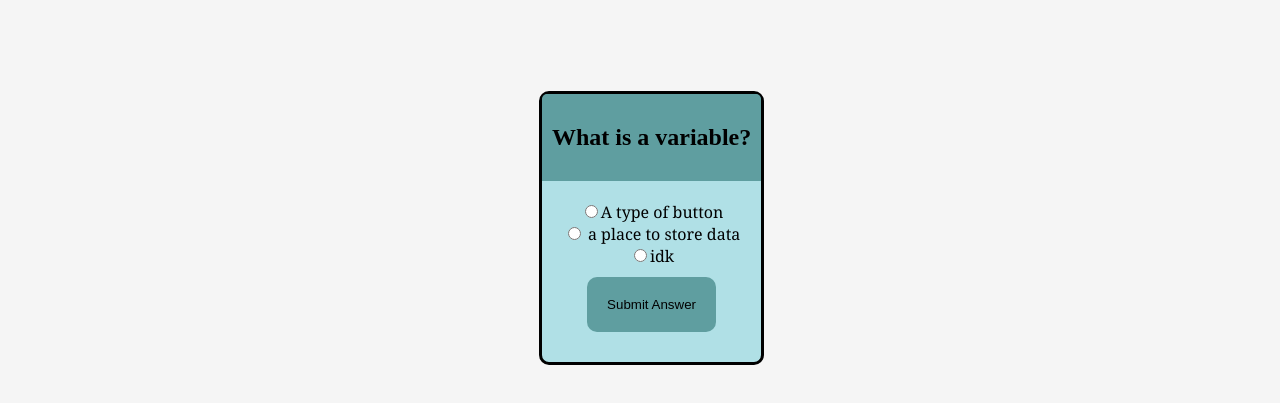
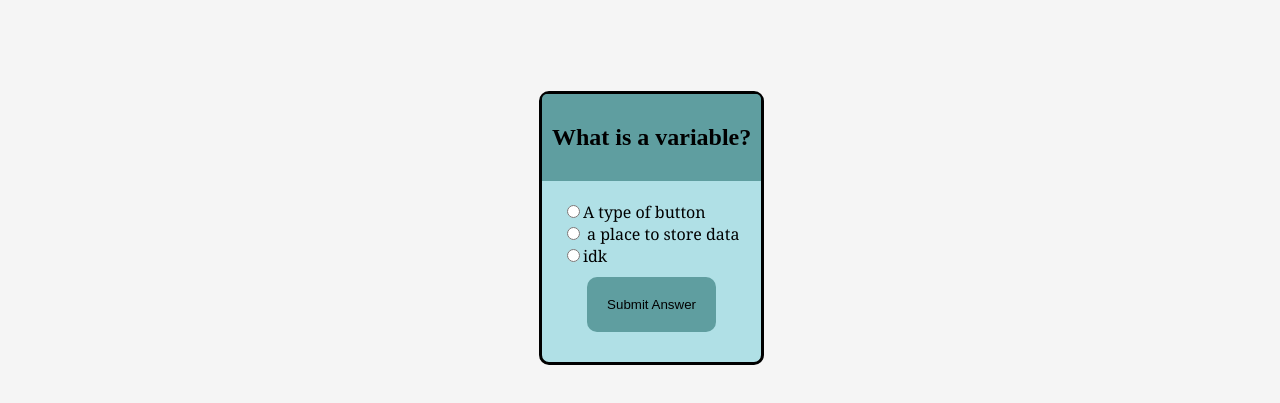
Before and after one commit to warmage12354/QuizGame, a plain HTML site: page frontend/index.html in a window 1280 px wide. Shown: the part 79-482 px from the top of the page. Drawn offline with Linux system fonts and the light colour scheme.

Commit message:
Some edits to the Ui of The app

```diff
--- a/frontend/app.js
+++ b/frontend/app.js
@@ -53,6 +53,7 @@ const loadQuiz = () => {
     //sets input to type to a radio button and its name to answer
     choice.type = "radio";
     choice.name = "answer";
+    choice.setAttribute("id", "selection" )
     choiceLabel.setAttribute("id", "selectionsText")
 
     // sets the value to be incremented
--- a/frontend/styles.css
+++ b/frontend/styles.css
@@ -8,6 +8,7 @@ h1 {
   border-radius: 20px;
 
 }
+
 
 .quizHolder {
   margin-top: 90px;
@@ -32,12 +33,25 @@ h1 {
   padding: 20px;
 }
 
+
+#options {
+  text-align: left;
+
+  }
+
+#selection {
+
+  cursor: pointer;
+
+}
+
 #selectionsText {
 
   font-family:Georgia, 'Times New Roman', Times, serif;
 
+}
 
-}
+
 
 
 #SubmitButton,#resetButton {
```
